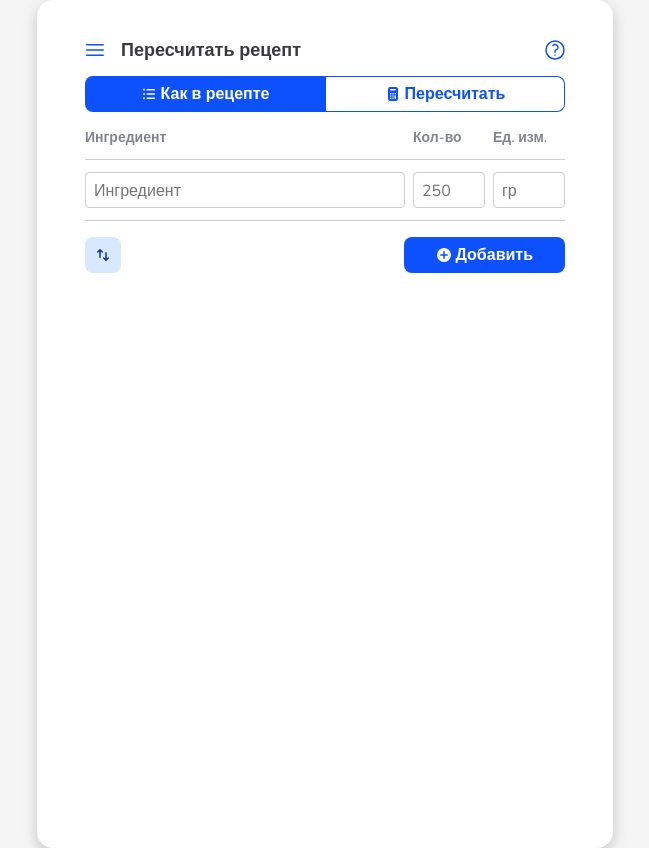
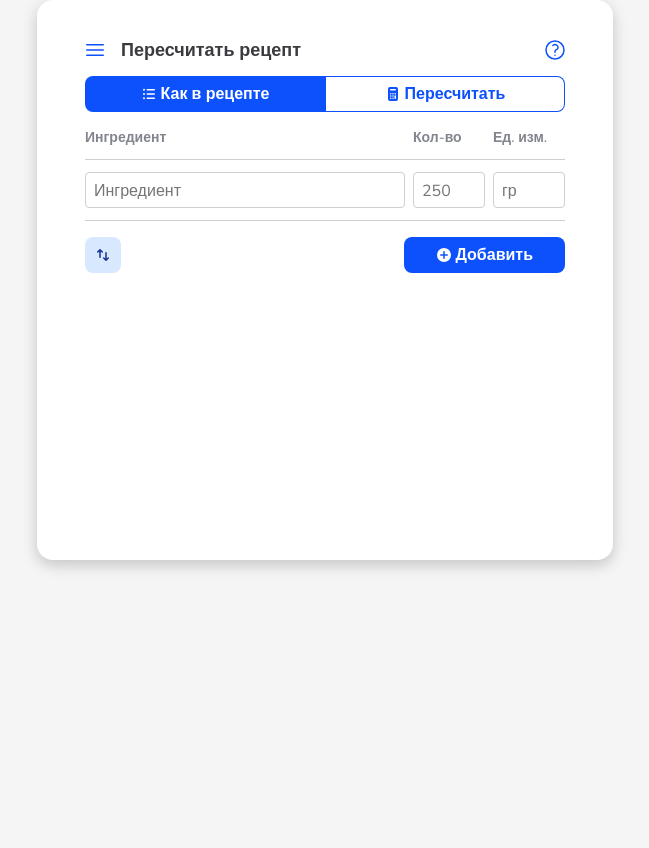
Before and after one commit to stepanzh/Proportio-beta, a Vue app: page / in a window 1280 px wide. Shown: the whole page, without its empty margins (315-964 px from the left). After the commit the page ends 800 px from the top, so only its background shows below. Built offline with nearby package versions, Linux system fonts and the light colour scheme.

Commit message:
fix(proportio-view): responsive min-height

```diff
--- a/src/views/proportio/ProportioView.vue
+++ b/src/views/proportio/ProportioView.vue
@@ -30,7 +30,6 @@ proportio.navToCalc()
 .p-app-card {
     justify-content: center;
     background-color: white;
-
     /* TODO: minus site-nav height */
     min-height: 100vh;
 }
@@ -39,6 +38,7 @@ proportio.navToCalc()
     .p-app-card {
         width: 512px;
         height: auto;
+        min-height: 512px;
         padding: 24px 32px;
         border-radius: 16px;
         margin: 0 auto;
```
